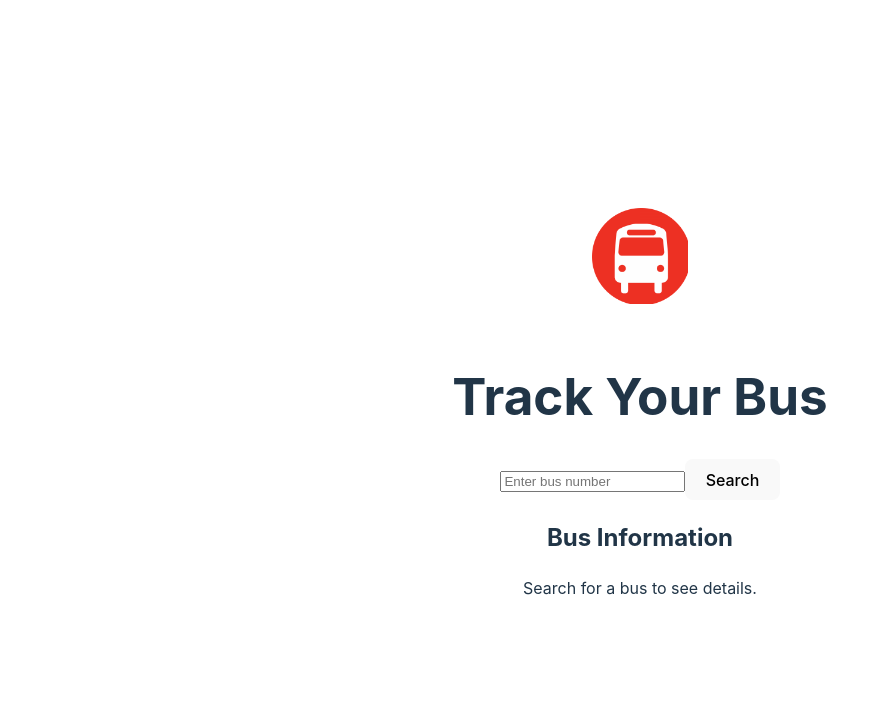
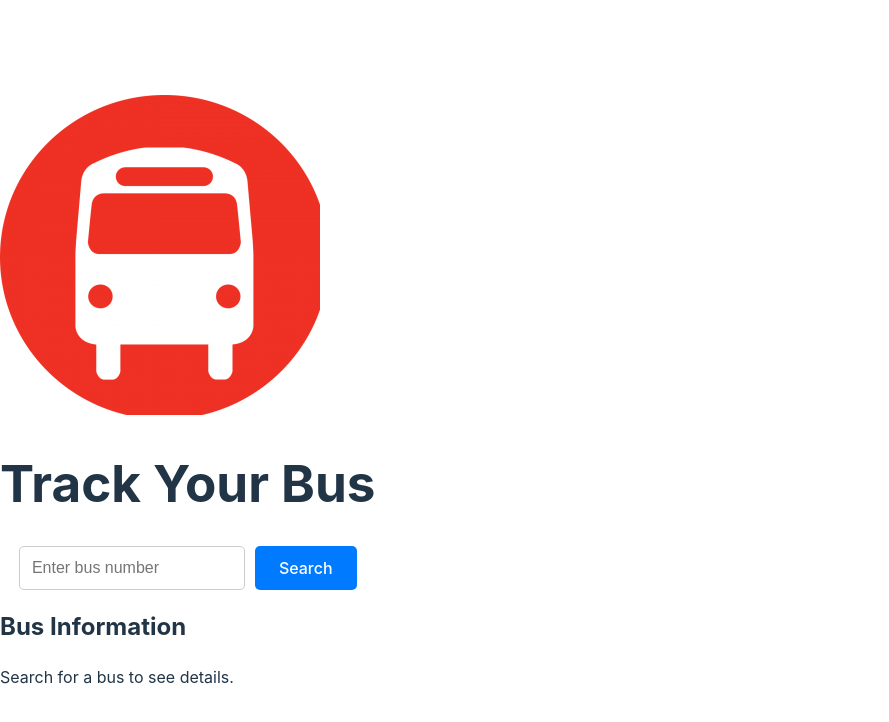
Before and after one commit to anuraggr/trackbus, a React (Vite) app: page / in a window 1280 px wide. Shown: the top 722 px of the page, without its empty margins (0-889 px from the left). Built offline with nearby package versions, Linux system fonts and the light colour scheme.

Commit message:
Update App.css

```diff
--- a/src/App.css
+++ b/src/App.css
@@ -1,31 +1,35 @@
-#root {
-  max-width: 1280px;
-  margin: 0 auto;
-  padding: 2rem;
-  text-align: center;
+.search-container {
+  display: flex;
+  justify-content: center;
+  align-items: center;
+  margin-bottom: 1rem;
 }
 
-.logo {
-  height: 6em;
-  padding: 1.5em;
-  will-change: filter;
-  transition: filter 300ms;
+.search-bar {
+  padding: 0.75rem;
+  font-size: 1rem;
+  border-radius: 5px;
+  border: 1px solid #ccc;
+  width: 200px;
+  margin-right: 10px;
+  outline: none;
+  transition: border-color 0.3s ease;
 }
 
-.logo:hover {
-  filter: drop-shadow(0 0 2em #646cffaa);
+.search-bar:focus {
+  border-color: #007bff;
 }
 
-.logo.react:hover {
-  filter: drop-shadow(0 0 2em #61dafbaa);
+.search-button {
+  padding: 0.75rem 1.5rem;
+  background-color: #007bff;
+  color: white;
+  border: none;
+  border-radius: 5px;
+  cursor: pointer;
+  font-size: 1rem;
 }
 
-.card {
-  padding: 2em;
+.search-button:hover {
+  background-color: #0056b3;
 }
-
-.error-message {
-  color: red;
-  margin-top: 1em;
-  font-size: 1.2em;
-}
```
